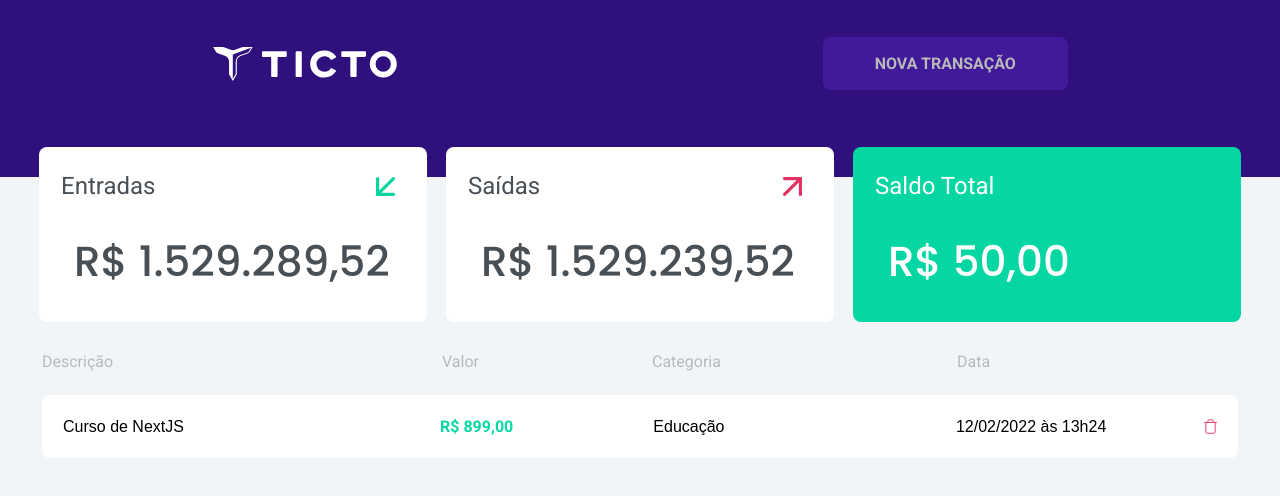
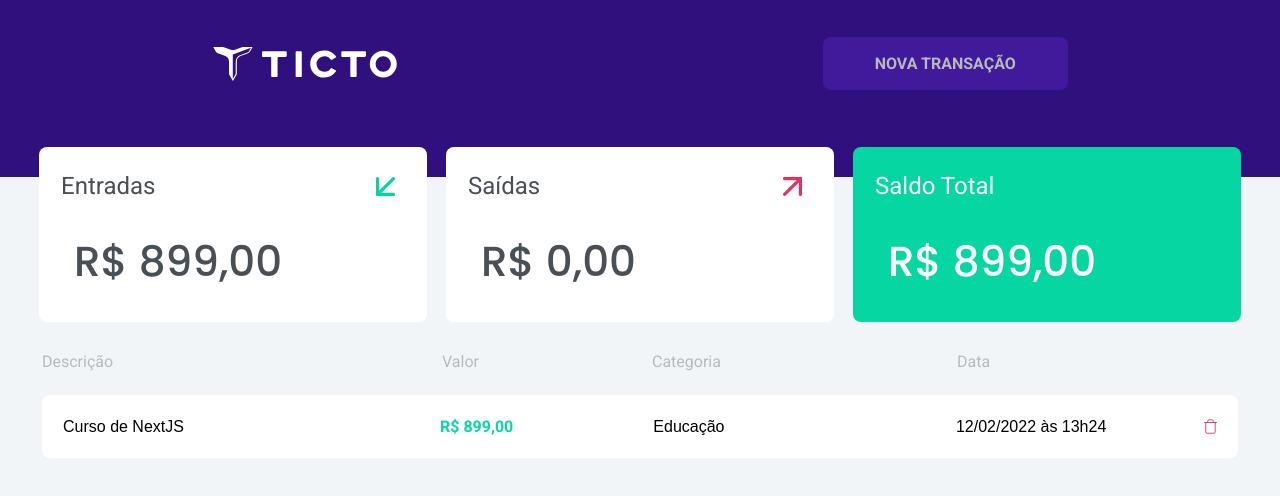
Before and after one commit to souz4s/financial-control, a Next.js app: page / in a window 1280 px wide. Shown: the top 496 px of the page. Built offline with nearby package versions, Linux system fonts and the light colour scheme.

Commit message:
feat: calculation of transactions

```diff
--- a/src/app/components/Modal/Modal.tsx
+++ b/src/app/components/Modal/Modal.tsx
@@ -1,5 +1,5 @@
+import Image from "next/image";
 import { useState } from "react";
-import Image from "next/image";
 
 import styles from "@/app/components/Modal/styles.module.scss";
 
@@ -24,6 +24,19 @@ export default function Modal({ onClose, onAddTransaction }: ModalProps) {
     name: "",
     price: "",
   });
+
+  const formatCurrency = (value: string) => {
+    const numericValue = parseFloat(value.replace(/[^0-9]/g, "")) / 100;
+    return numericValue.toLocaleString("pt-BR", {
+      style: "currency",
+      currency: "BRL",
+    });
+  };
+
+  const handlePriceChange = (e: React.ChangeEvent<HTMLInputElement>) => {
+    const formattedValue = formatCurrency(e.target.value);
+    setPrice(formattedValue);
+  };
 
   const handleSubmit = (e: React.FormEvent) => {
     e.preventDefault();
@@ -72,7 +85,7 @@ export default function Modal({ onClose, onAddTransaction }: ModalProps) {
             type="text"
             placeholder="Preço"
             value={price}
-            onChange={(e) => setPrice(e.target.value)}
+            onChange={handlePriceChange}
             className={styles.input}
           />
           {errors.price && <p className={styles.error}>{errors.price}</p>}
--- a/src/app/components/Summary/Summary.tsx
+++ b/src/app/components/Summary/Summary.tsx
@@ -2,17 +2,35 @@ import Image from "next/image";
 
 import styles from "@/app/components/Summary/styles.module.scss";
 
+interface SummaryProps {
+  totalEntrada: string;
+  totalSaida: string;
+  saldoTotal: string;
+}
+
+export default function Summary({
+  totalEntrada,
+  totalSaida,
+  saldoTotal,
+}: SummaryProps) {
   const summaryCards = [
     {
       title: "Entradas",
       src: "/Icon_feather-arrow-down.svg",
-    value: "1.529.289,52",
+      value: totalEntrada,
     },
-  { title: "Saídas", src: "/Icon_feather-arrow-up.svg", value: "1.529.239,52" },
-  { title: "Saldo Total", backgroundColor: "#06D6A2", value: "50,00" },
+    {
+      title: "Saídas",
+      src: "/Icon_feather-arrow-up.svg",
+      value: totalSaida,
+    },
+    {
+      title: "Saldo Total",
+      backgroundColor: "#06D6A2",
+      value: saldoTotal,
+    },
   ];
 
-export default function Summary() {
   return (
     <div className={styles.summary}>
       <div className={styles.summaryContent}>
--- a/src/app/components/Table/styles.module.scss
+++ b/src/app/components/Table/styles.module.scss
@@ -63,13 +63,13 @@
 .valueGreen {
     color: #06D7A5;
     font-family: 'Roboto', sans-serif;
-    font-weight: bold;
+    font-weight: 700;
   }
 
   .valueRed {
     color: #DB3766;
     font-family: 'Roboto', sans-serif;
-    font-weight: bold;
+    font-weight: 700;
   }
 
 
--- a/src/app/page.tsx
+++ b/src/app/page.tsx
@@ -1,6 +1,6 @@
 "use client";
 
-import { useState } from "react";
+import { useState, useMemo } from "react";
 
 import Header from "@/app/components/Header/Header";
 import Summary from "@/app/components/Summary/Summary";
@@ -11,7 +11,7 @@ export default function Home() {
   const [isModalOpen, setIsModalOpen] = useState(false);
   const [tableData, setTableData] = useState([
     {
-      id: 1,
+      id: 65165165165165,
       description: "Curso de NextJS",
       value: "R$ 899,00",
       category: "Educação",
@@ -40,10 +40,48 @@ export default function Home() {
     setTableData((prevData) => prevData.filter((item) => item.id !== id));
   };
 
+  const { totalEntrada, totalSaida, saldoTotal } = useMemo(() => {
+    let entrada = 0;
+    let saida = 0;
+
+    tableData.forEach((item) => {
+      const numericValue = parseFloat(
+        item.value.replace(/[R$\.\s]/g, "").replace(",", ".")
+      );
+
+      if (item.transactionType === "entrada") {
+        entrada += numericValue;
+      } else {
+        saida += numericValue;
+      }
+    });
+
+    const saldo = entrada - saida;
+
+    return {
+      totalEntrada: entrada.toLocaleString("pt-BR", {
+        minimumFractionDigits: 2,
+        maximumFractionDigits: 2,
+      }),
+      totalSaida: saida.toLocaleString("pt-BR", {
+        minimumFractionDigits: 2,
+        maximumFractionDigits: 2,
+      }),
+      saldoTotal: saldo.toLocaleString("pt-BR", {
+        minimumFractionDigits: 2,
+        maximumFractionDigits: 2,
+      }),
+    };
+  }, [tableData]);
+
   return (
     <>
       <Header onNewTransaction={openModal} />
-      <Summary />
+      <Summary
+        totalEntrada={totalEntrada}
+        totalSaida={totalSaida}
+        saldoTotal={saldoTotal}
+      />
       <Table tableData={tableData} onDelete={deleteTransaction} />
       {isModalOpen && (
         <Modal
```
Lines whose indentation alone changed are shown as unchanged.
